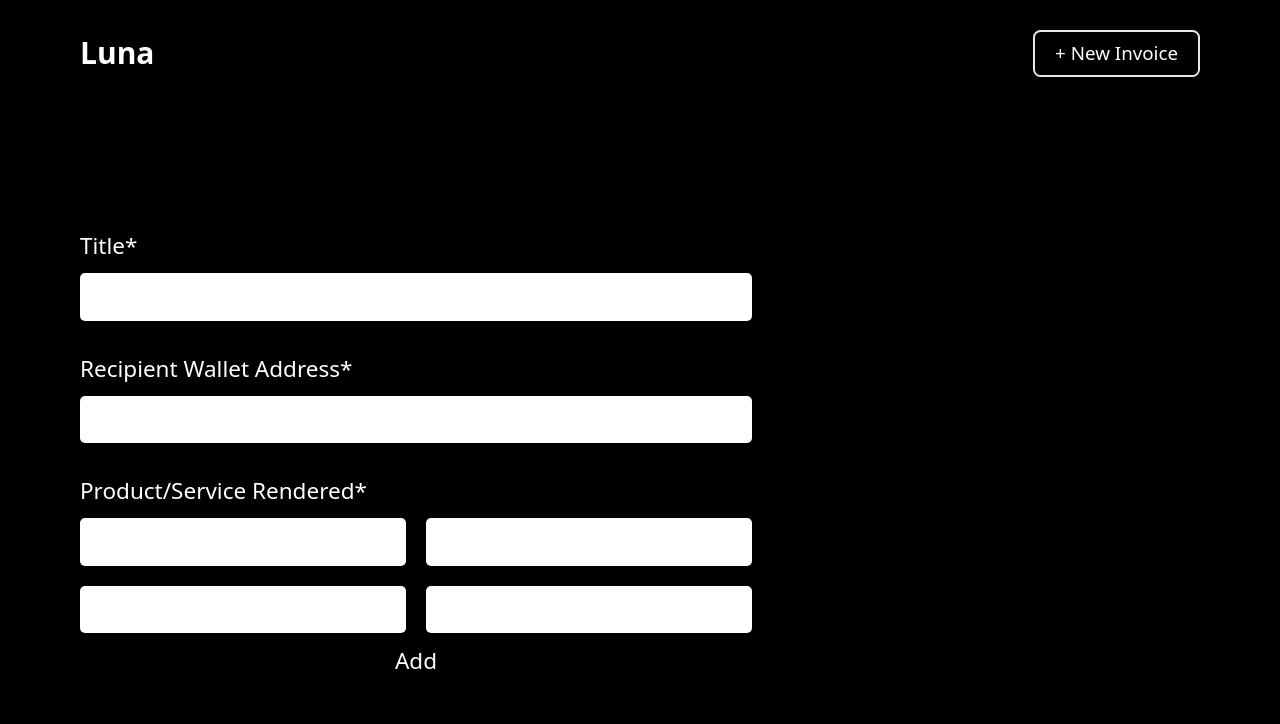
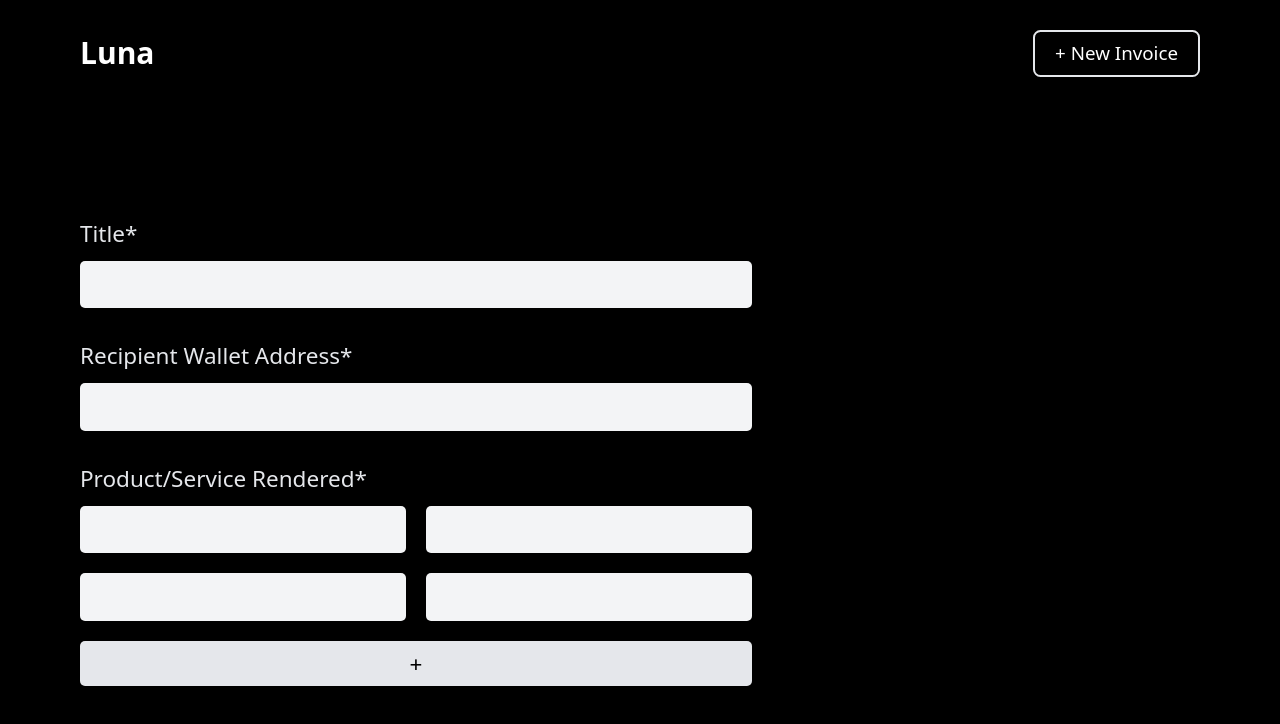
Before and after one commit to Orisabiyi/luna, a React (Vite) app: page /invoice in a window 1280 px wide. Shown: the top 724 px of the page. Built offline with nearby package versions, Linux system fonts and the light colour scheme.

Commit message:
feat: Enhance Invoice component with form input styling and prevent default on button click

```diff
--- a/src/pages/Invoice.jsx
+++ b/src/pages/Invoice.jsx
@@ -13,7 +13,8 @@ export default function Invoice() {
     ],
   ]);
 
-  const handleAddInputs = function () {
+  const handleAddInputs = function (e) {
+    e.preventDefault();
     console.log(inputs.length);
 
     setInputs((prevInput) => [
@@ -31,27 +32,27 @@ export default function Invoice() {
 
       <section className="flex items-center flex-1 p-32">
         <form className="w-3/5 h-full flex flex-col gap-6 text-4xl">
-          <label htmlFor="invoice-title" className="text-white">
+          <label htmlFor="invoice-title" className="text-gray-200">
             Title*
           </label>
           <input
             type="text"
-            className="w-full p-5 outline-none rounded-lg text-3xl mb-8"
+            className="w-full p-5 outline-none rounded-lg text-3xl mb-8 bg-gray-100"
             id="invoice-title"
             required
           />
 
-          <label htmlFor="recipient" className="text-white">
+          <label htmlFor="recipient" className="text-gray-200">
             Recipient Wallet Address*
           </label>
           <input
             type="text"
             id="recipient"
-            className="w-full p-5 outline-none rounded-lg text-3xl mb-8"
+            className="w-full p-5 outline-none rounded-lg text-3xl mb-8 bg-gray-100"
             required
           />
 
-          <label htmlFor="recipient" className="text-white">
+          <label htmlFor="recipient" className="text-gray-200">
             Product/Service Rendered*
           </label>
           <ul className="flex flex-col justify-between gap-8 w-full">
@@ -62,15 +63,18 @@ export default function Invoice() {
                     type={item.type}
                     value={item.value}
                     key={`${i}-${j}`}
-                    className="w-1/2 p-5 outline-none rounded-lg text-3xl"
+                    className="w-1/2 p-5 outline-none rounded-lg text-3xl bg-gray-100"
                   />
                 ))}
               </li>
             ))}
           </ul>
 
-          <button className="text-white" onClick={handleAddInputs}>
-            Add
+          <button
+            className="bg-gray-200 py-4 rounded-lg mt-2 cursor-pointer"
+            onClick={handleAddInputs}
+          >
+            +
           </button>
         </form>
 
```
